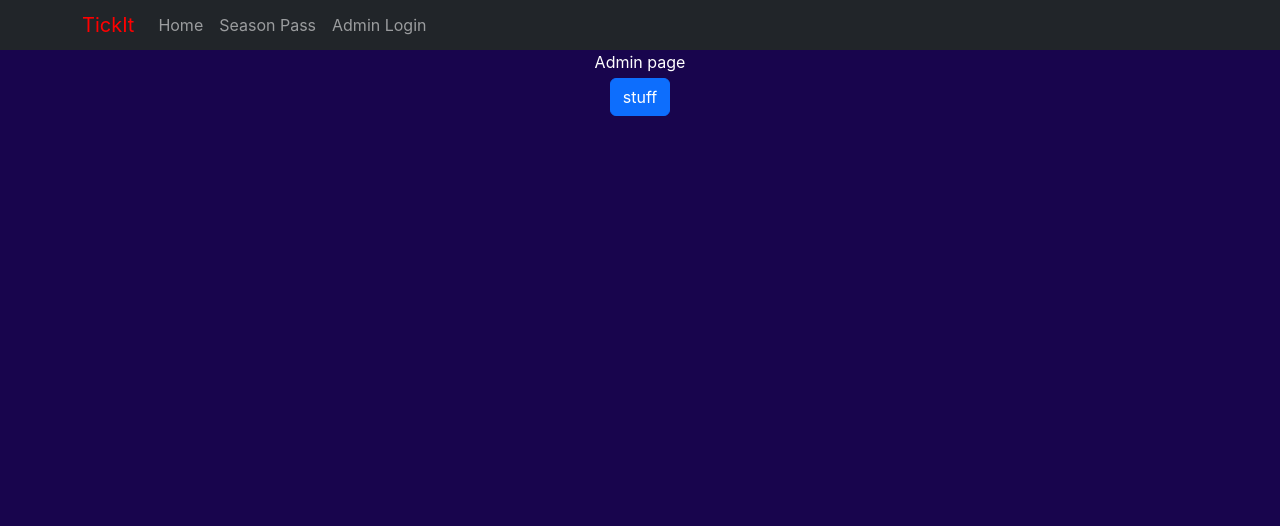
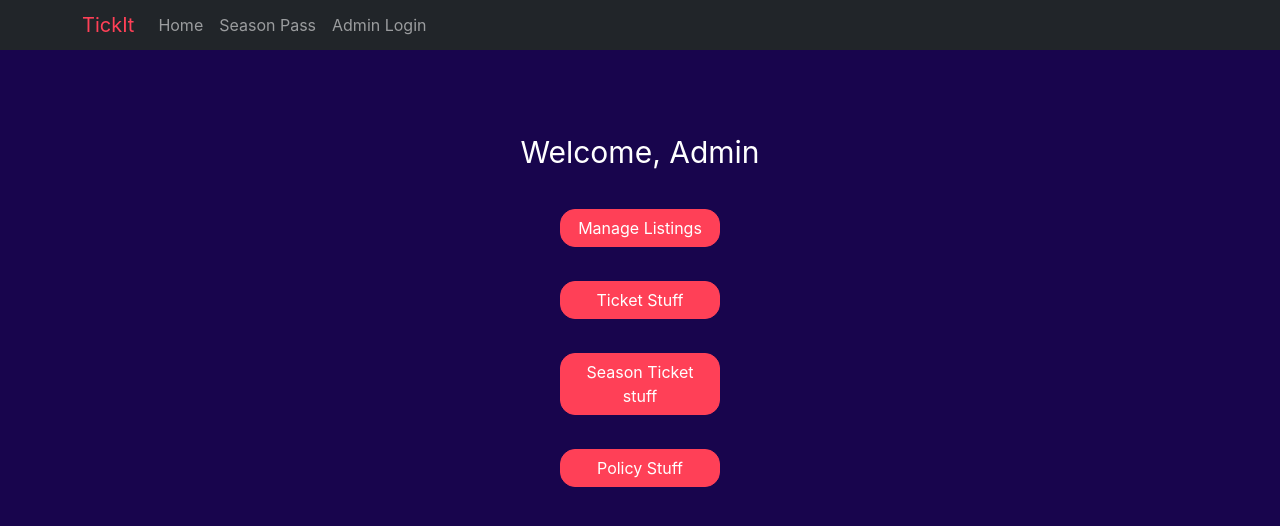
Before and after one commit to PatrickBerz/tick-it, a React (Create React App) app in the folder frontend/: page /adminPage in a window 1280 px wide. Shown: the top 526 px of the page. Built offline with nearby package versions, Linux system fonts and the light colour scheme.

Commit message:
buttons and nav
pages for ticket stuff and listings

```diff
--- a/frontend/src/App.jsx
+++ b/frontend/src/App.jsx
@@ -10,6 +10,8 @@ import { SeatSelection } from './components/seatSelection';
 import { CheckOut } from './components/checkOut';
 import { OrderConfirmation } from './components/orderConfirmation';
 import {AdminPage} from './components/adminPage';
+import {Listings } from './components/listings';
+import { TicketStuff } from './components/ticketStuff';
 
 const App = () =>
   <Router>
@@ -23,6 +25,8 @@ const App = () =>
           <Route path='/seatSelection' element={<SeatSelection/>}/>
           <Route path='/checkOut' element={<CheckOut/>}/>
           <Route path='/orderConfirmation' element={<OrderConfirmation/>}/>
+          <Route path='/listings' element={<Listings/>}/>
+          <Route path='/ticketStuff' element={<TicketStuff/>}/>
       </Routes>
     </div>
   </Router>
--- a/frontend/src/components/adminLogin.jsx
+++ b/frontend/src/components/adminLogin.jsx
@@ -1,5 +1,5 @@
 import 'bootstrap/dist/css/bootstrap.min.css';
-import { Form, Stack,Button, Alert } from 'react-bootstrap';
+import { Form, Stack,Button, Alert, Row, Col } from 'react-bootstrap';
 import { Link } from 'react-router-dom';
 import React, {useState} from 'react';
 
@@ -31,9 +31,11 @@ export const AdminLogin = () =>{
 
 
     return (
-        <Stack direction='vertical' style={{alignItems:'center'}} gap={1}>
-            <div className='password-field' style={{marginTop:'150px'}}>
-                <Form onSubmit={onFormSubmit}>
+
+            <div className="d-flex justify-content-center" >
+                <Form className='d-flex' onSubmit={onFormSubmit} style={{marginTop:'160px'}}>
+                    <Stack>
+                    <Form.Label style={{color:'white'}}>Enter Admin Password</Form.Label>
                     <Form.Control
                         type='password'
                         placeholder='Password'
@@ -42,17 +44,19 @@ export const AdminLogin = () =>{
                         style ={{maxWidth:'200px'}}
                     >
                     </Form.Control>
+
+
                     {alert &&
                         <Alert style={{ maxWidth: '200px', marginTop:5, paddingTop:'2px', maxHeight:'30px', }} key={alert.type} variant={alert.type}>
                         {alert.label}
                         </Alert>
                     }
-                    <Button variant="primary" type="submit" style={{marginTop:'5px'}}>
+                    </Stack>
+                    <Button variant="primary" type="submit" style={{marginLeft:'5px', marginTop:'32px', height:'38px'}}>
                     Submit
                     </Button>
                 </Form>
 
             </div>
-        </Stack>
     )
 }
--- a/frontend/src/components/adminPage.jsx
+++ b/frontend/src/components/adminPage.jsx
@@ -1,16 +1,61 @@
 import 'bootstrap/dist/css/bootstrap.min.css';
 import { Form, Stack,Button, Alert } from 'react-bootstrap';
-import { Link } from 'react-router-dom';
 import React, {useState} from 'react';
+
 
 
 export const AdminPage = () =>{
 
+     function ListingsSubmit(){
+        window.location.href="/listings"
+    }
+    function ticketStuffSubmit(){
+        window.location.href="/ticketStuff"
 
+    }
     return (
-        <Stack direction='vertical' style={{alignItems:'center'}} gap={1}>
-            <Form style={{color:'white'}}>Admin page</Form>
-            <Button>stuff</Button>
-        </Stack>
+            <Stack direction='vertical' style={{color: 'white', alignItems:'center', marginTop:'80px' }} gap={1}>
+                    <div style={{fontSize:'30px'}}>Welcome, Admin</div>
+                    <Button onClick={ListingsSubmit} variant="primary"
+                        style={{
+                            marginTop:'30px',
+                            width: '160px',
+                            borderRadius:'15px',
+                            borderColor: '#FF4057' ,
+                            backgroundColor:'#FF4057'
+                            }}>
+                        Manage Listings
+                    </Button>
+                    <Button onClick={ticketStuffSubmit} variant="primary" type="submit"
+                        style={{
+                            marginTop:'30px',
+                            width:'160px',
+                            borderRadius:'15px',
+                            borderColor: '#FF4057' ,
+                            backgroundColor:'#FF4057'
+                            }}>
+                        Ticket Stuff
+                    </Button>
+                    <Button variant="primary" type="submit"
+                        style={{
+                            marginTop:'30px',
+                            width:'160px',
+                            borderRadius:'15px',
+                            borderColor: '#FF4057' ,
+                            backgroundColor:'#FF4057'
+                            }}>
+                        Season Ticket stuff
+                    </Button>
+                    <Button variant="primary" type="submit"
+                        style={{
+                            marginTop:'30px',
+                            width:'160px',
+                            borderRadius:'15px',
+                            borderColor: '#FF4057',
+                            backgroundColor:'#FF4057'
+                            }}>
+                        Policy Stuff
+                    </Button>
+            </Stack>
     )
 }
--- /dev/null
+++ b/frontend/src/components/listings.jsx
@@ -0,0 +1,14 @@
+import 'bootstrap/dist/css/bootstrap.min.css';
+import { Form, Stack,Button, Alert } from 'react-bootstrap';
+import React, {useState} from 'react';
+
+export const Listings = () =>{
+
+
+    return (
+        <Stack direction='vertical' style={{color: 'white', alignItems:'center', marginTop:'80px' }} gap={1}>
+                <div style={{fontSize:'30px'}}>Listings Page</div>
+
+        </Stack>
+    )
+}
--- a/frontend/src/components/navigator.jsx
+++ b/frontend/src/components/navigator.jsx
@@ -9,7 +9,7 @@ export default class Navigator extends Component{
         <div>
             <Navbar bg='dark' variant='dark' style={{maxHeight:'50px'}} sticky='top'>
                 <Container>
-                    <Navbar.Brand as={Link} to={"/"} style={{color:'red'}} >TickIt</Navbar.Brand>
+                    <Navbar.Brand as={Link} to={"/"} style={{color:'#FF4057'}} >TickIt</Navbar.Brand>
                         <Nav className="me-auto">
                             <Nav.Link as={Link} to={"/"} >Home</Nav.Link>
                             <Nav.Link as={Link} to={"/seasonPass"} >Season Pass</Nav.Link>
--- /dev/null
+++ b/frontend/src/components/ticketStuff.jsx
@@ -0,0 +1,13 @@
+import { Form, Stack,Button, Alert } from 'react-bootstrap';
+import React, {useState} from 'react';
+
+export const TicketStuff = () =>{
+
+
+    return (
+        <Stack direction='vertical' style={{color: 'white', alignItems:'center', marginTop:'80px' }} gap={1}>
+                <div style={{fontSize:'30px'}}>Tickets Page</div>
+
+        </Stack>
+    )
+}
```
